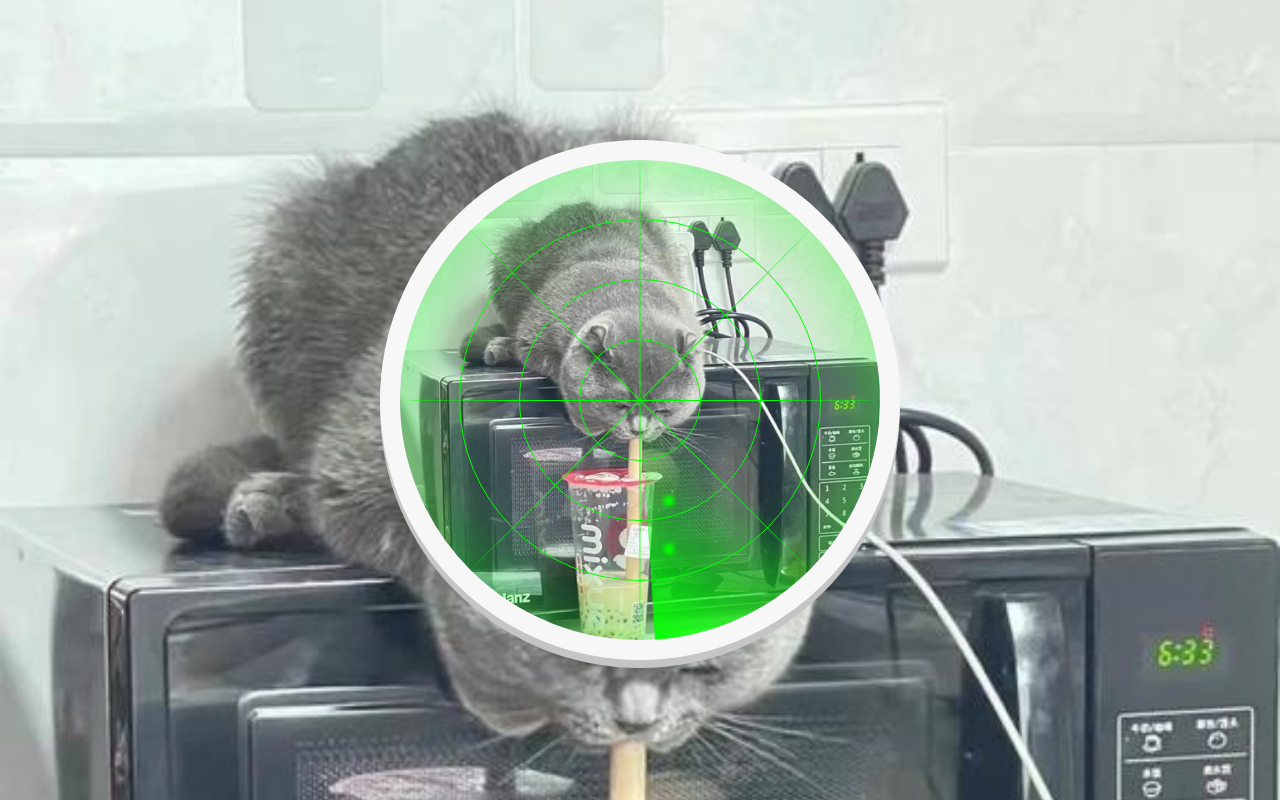
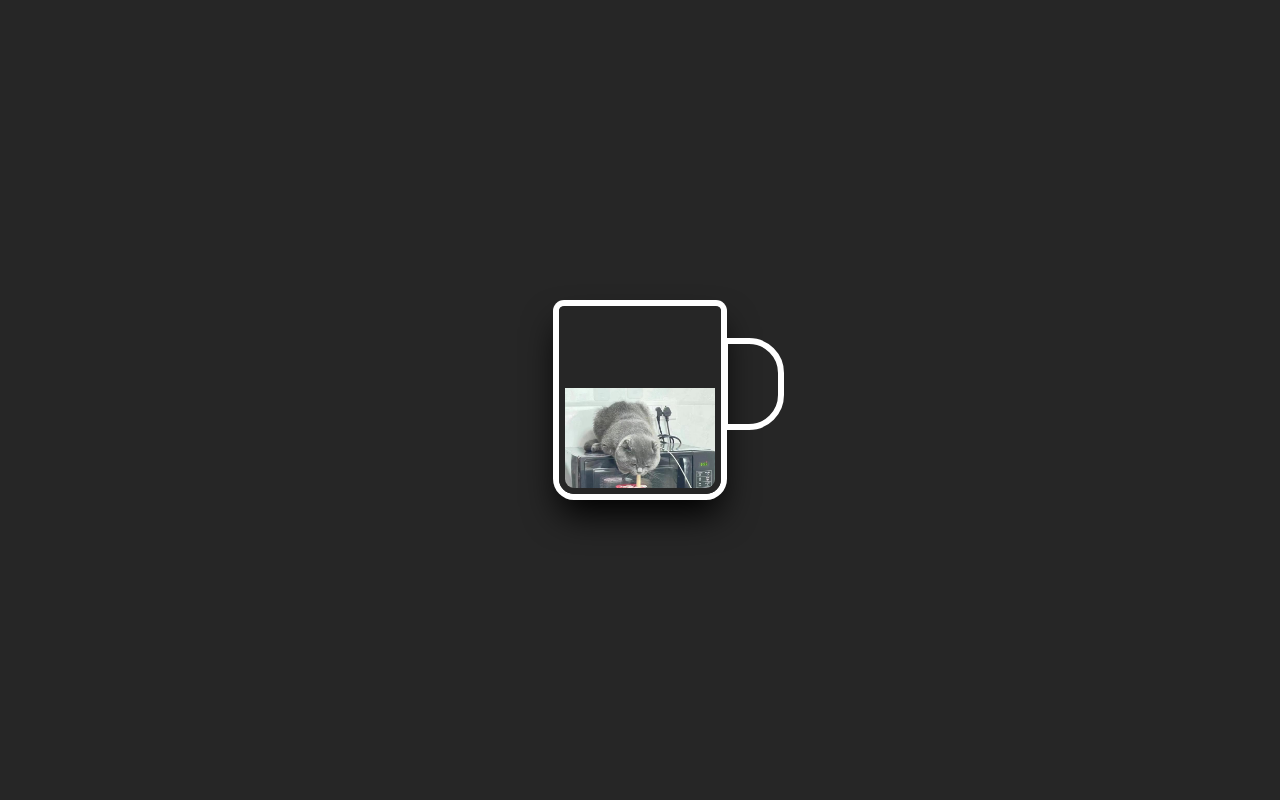
Before and after one commit to 523711167/css2024, a React (Create React App) app: page / in a window 1280 px wide. Built offline with nearby package versions, Linux system fonts and the light colour scheme.

Commit message:
装满水的杯子

```diff
--- /dev/null
+++ b/src/16-装满猫的杯子/index.css
@@ -0,0 +1,58 @@
+body {
+    margin: 0;
+    padding: 0;
+    background: #262626;
+}
+
+.cat {
+    position: absolute;
+    top: 50%;
+    left: 50%;
+    transform: translate(-50%, -50%);
+    width: 150px;
+    height: 180px;
+    border: 6px solid #262626;
+    border-top: 2px solid transparent;
+    border-radius: 5px 5px 15px 15px;
+    background: url("pxx.jpg") no-repeat;
+    background-size: contain;
+    box-shadow: 0 0 0 6px #fff,
+                0 20px 35px rgba(0, 0, 0, 1);
+    animation: animate 10s linear infinite;
+}
+
+@keyframes animate {
+    0% {
+        background-position: 0 10px;
+    }
+
+    10% {
+        background-position: 0 20px;
+    }
+
+    40% {
+        background-position: 0 40px;
+    }
+
+    80% {
+        background-position: 0 80px;
+    }
+
+    100% {
+        background-position: 0 100px;
+    }
+
+}
+
+.cat::before {
+    content: '';
+    position: absolute;
+    width: 50px;
+    height: 80px;
+    border: 6px solid #fff;
+    right: -69px;
+    top: 30px;
+    border-top-right-radius: 35px;
+    border-bottom-right-radius: 35px;
+
+}
--- /dev/null
+++ b/src/16-装满猫的杯子/index.jsx
@@ -0,0 +1,19 @@
+import React from 'react'
+import './index.css'
+/**
+ * 装满水的杯子
+ * 1.通过图片的移动，实现水流的效果
+ * @Author pxx
+ * @DATA 2023/9/24 10:53
+ */
+function Index() {
+	return (
+		<>
+      <div className='cat'>
+
+      </div>
+		</>
+	)
+}
+
+export default Index
--- a/src/App.js
+++ b/src/App.js
@@ -11,7 +11,8 @@
 // import Index from './12-3D旋转动画效果'
 // import Index from './13-闪烁文字效果'
 // import Index from './14-双重加载环动画'
-import Index from './15-雷达扫描效果图'
+// import Index from './15-雷达扫描效果图'
+import Index from './16-装满猫的杯子'
 
 
 function App() {
```
Also changed, not shown: src/16-装满猫的杯子/pxx.jpg (added).
